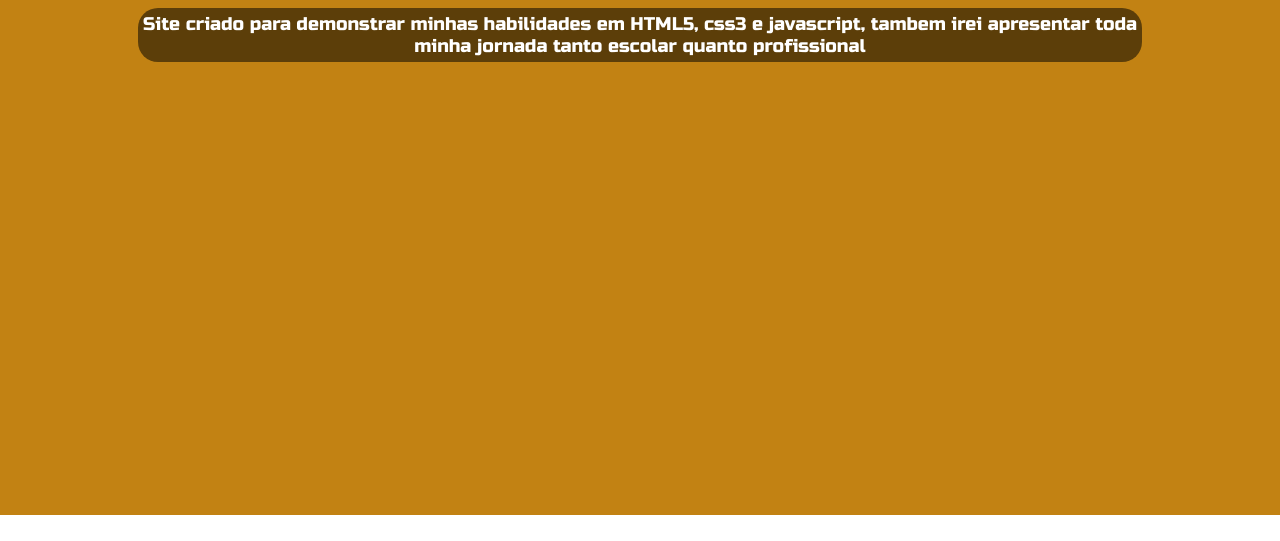
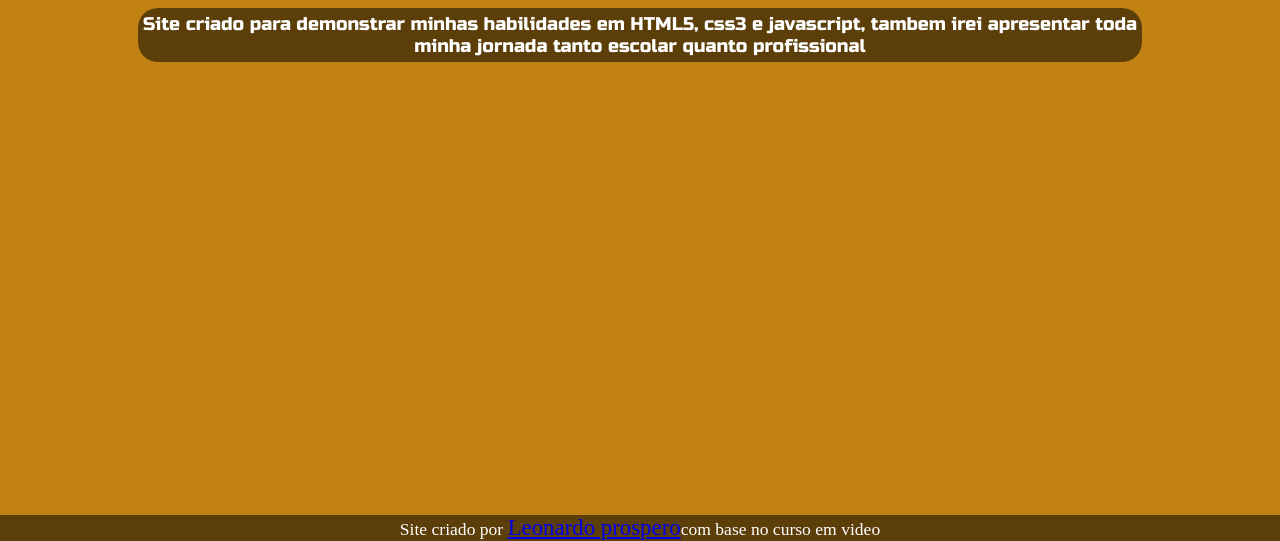
Before and after one commit to leopdani/Projetos_de_treino_2.0, a plain HTML site: page index.html in a window 1280 px wide. Shown: the part 285-826 px from the top of the page. Before the commit the page ends 800 px from the top, so only its background shows below. Drawn offline with Linux system fonts and the light colour scheme.

Commit message:
3 - atualização footer

```diff
--- a/estilos/media-query.css
+++ b/estilos/media-query.css
@@ -23,4 +23,6 @@ grandes acima de 1200px
         width: 100vw;
         height: 100vh;
     }
+
+
 }
--- a/estilos/style.css
+++ b/estilos/style.css
@@ -75,7 +75,7 @@ header{
     padding: 1.1em;
     padding-top: 1.3em;
     width: 100vw;
-    height: 89vh;
+    height: 94vh;
 }
 
 header > p{
@@ -86,3 +86,27 @@ header > p{
     padding: 5px;
     border-radius: 20px;
 }
+
+
+
+
+
+
+
+
+
+
+
+
+
+
+
+
+footer{
+    background-color: var(--cor1);
+    color: white;
+    text-align: center;
+    font-size: 0.5em;
+
+
+    }
--- a/index.html
+++ b/index.html
@@ -28,6 +28,19 @@
     </header>
 
 
+
+
+
+
+
+
+
+
+    <footer>
+        <p>Site criado por <a href="https://github.com/leopdani" target="_blank">Leonardo prospero</a>com base no curso em video</p>
+    </footer>
+
+
 <script>
 
     function mudouTamanho(){
```
